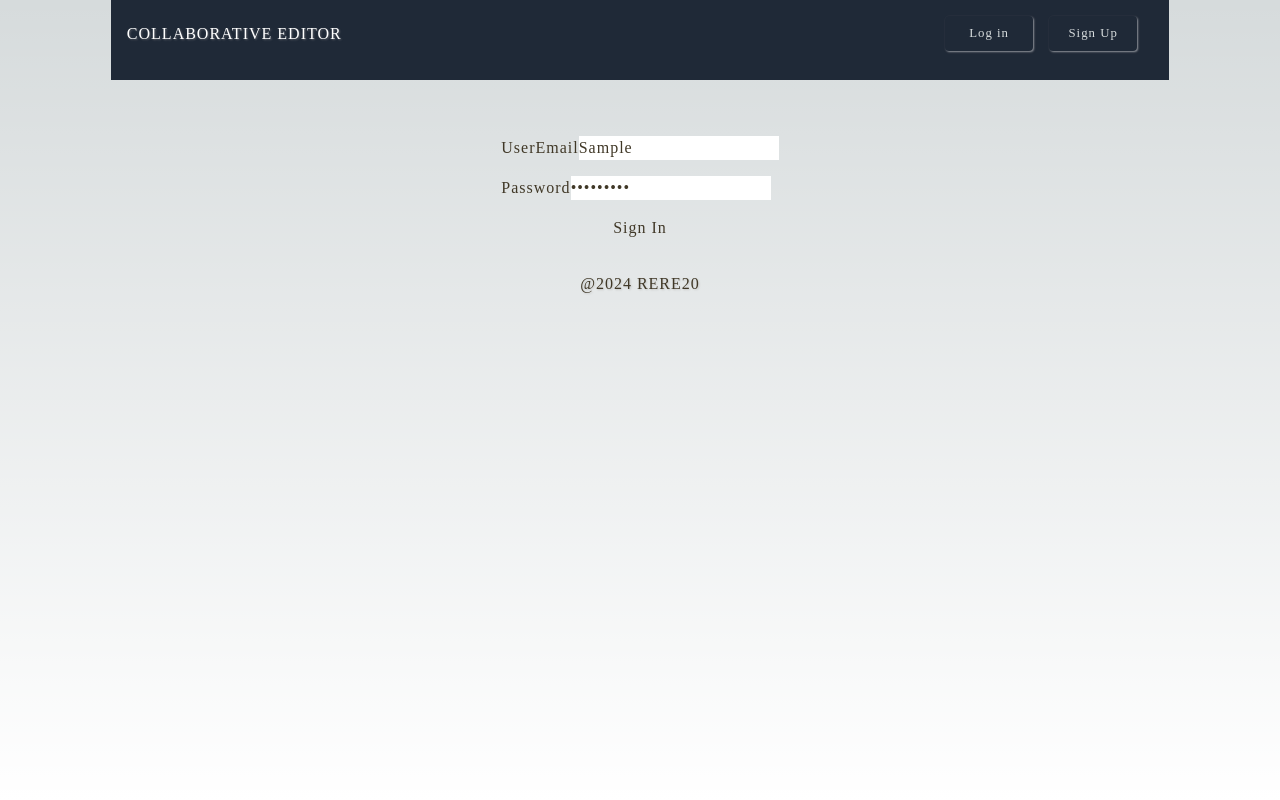
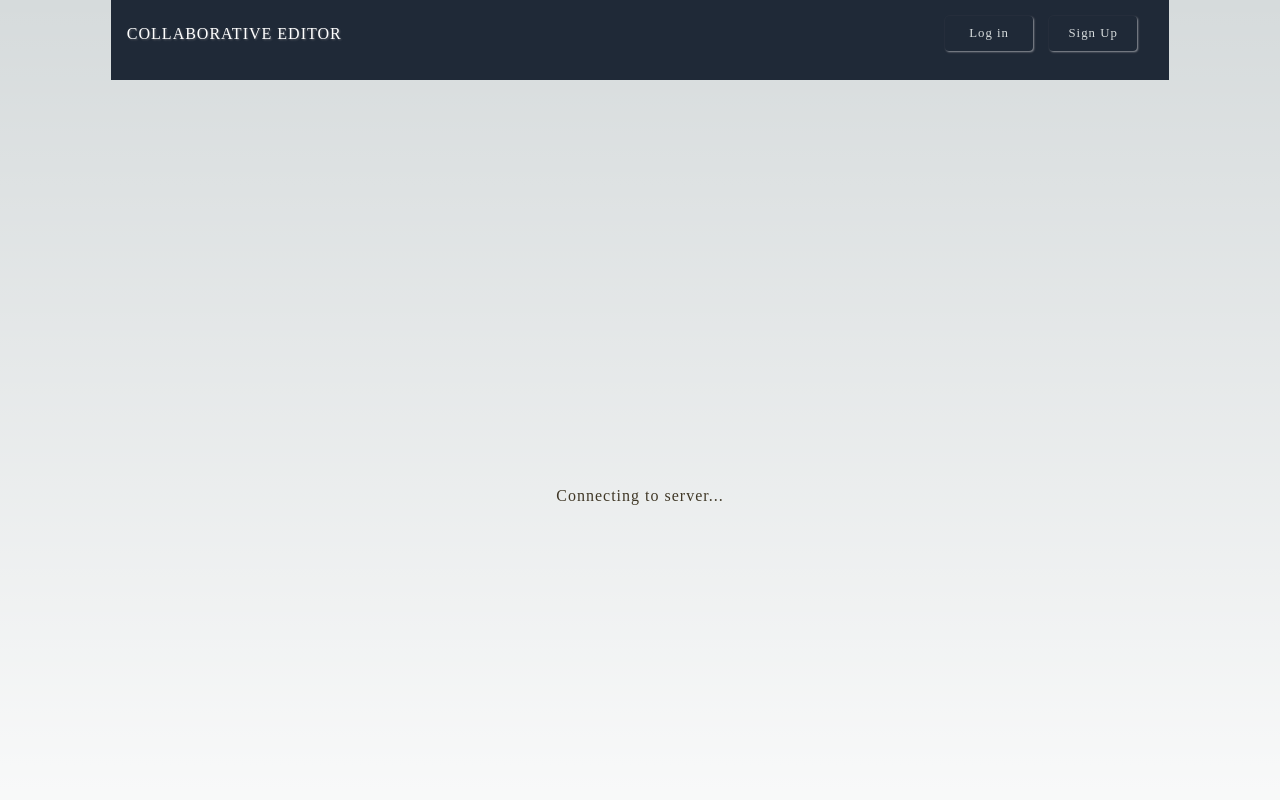
Before and after one commit to rez433/js_ramverk, a Next.js app in the folder client/: page /signin in a window 1280 px wide. Both pictures are taken after typing "Sample", "Sample123" into the empty fields and a click on the button "Sign In". Shown: the top 800 px of the page. Built offline with nearby package versions, Linux system fonts and the light colour scheme; no server answers.

Commit message:
Update page.tsx

```diff
--- a/client/src/app/signin/page.tsx
+++ b/client/src/app/signin/page.tsx
@@ -7,25 +7,47 @@ import { useAuth } from '../AuthContext'
 export default function SignIn() {
   const [userEmail, setUserEmail] = useState('')
   const [password, setPassword] = useState('')
+	const [isLoading, setIsLoading] = useState(false)
   const router = useRouter()
   const { login } = useAuth()
 	const api = "http://localhost:5051/auth/login"
 
   const handleSubmit = async (e: React.FormEvent) => {
 		e.preventDefault()
+
+		if (!userEmail || !password) {
+			alert('Please enter your email and password')
+			return
+		}
+
+		setIsLoading(true)
+		try {
 			const response = await fetch(api, {
 				method: 'POST',
 				headers: { 'Content-Type': 'application/json' },
 				body: JSON.stringify({ userEmail, password }),
 			})
-    if (response.ok) {
-      const { token, user } = await response.json()
-      login(token, user)
+			if (!response.ok) {
+				const errorMessage = await response.text()
+				throw new Error(`Sign in failed: ${errorMessage || response.statusText}`)
+			}
+			const data = await response.json()
+			if (!data.token || !data.user) {
+				throw new Error("Invalid response format. Missing token or user data.")
+			}
+
+			login(data.token, data.user)
+			setIsLoading(false)
 			router.push(`/dashboard`)
-    } else {
-      // Handle errors
-      console.error('Sign in failed')
+
+		} catch (error) {
+			console.error('An error occurred:', error)
+			alert(`Login failed: ${error instanceof Error ? error.message : 'Unknown error'}`)
 		}
+	}
+
+	if (isLoading) {
+		return <div className="flex justify-center items-center h-screen">Connecting to server...</div>
 	}
 
   return (
```
Lines whose indentation alone changed are shown as unchanged.
